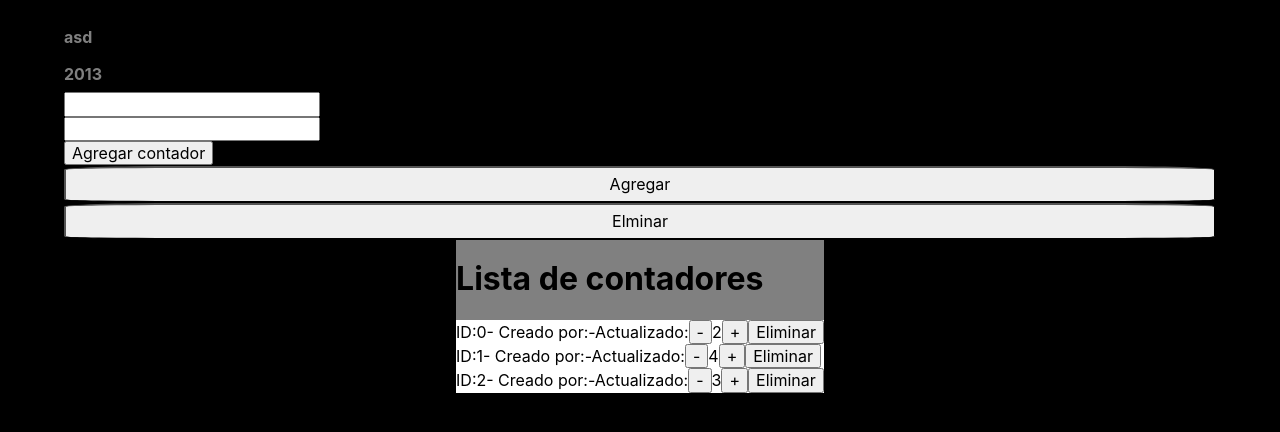
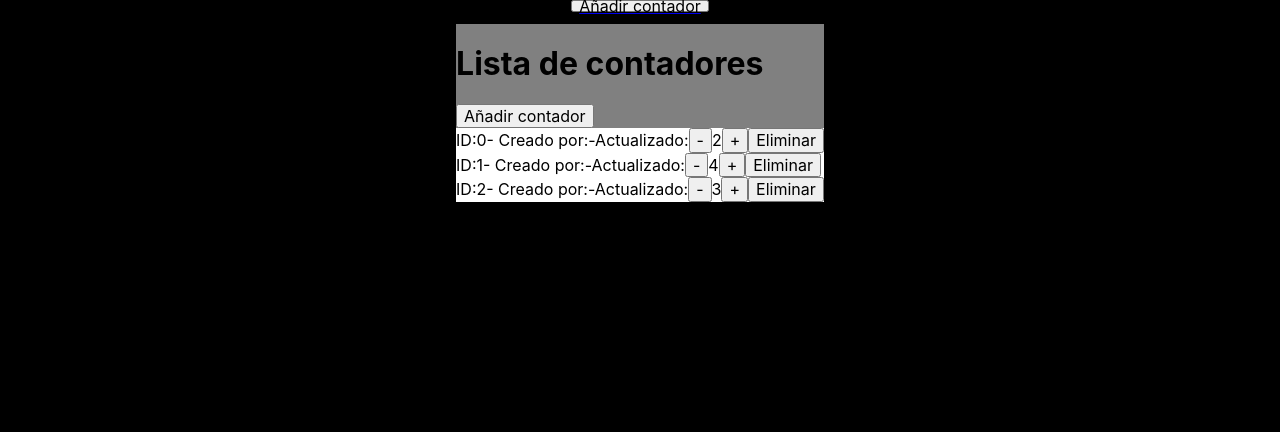
Before and after one commit to LihuelAlmada/parcial1-mcga, a React (Create React App) app: page /counter in a window 1280 px wide. Shown: the top 432 px of the page. Built offline with nearby package versions, Linux system fonts and the light colour scheme.

Commit message:
added routes

```diff
--- a/package.json
+++ b/package.json
@@ -8,6 +8,7 @@
     "@testing-library/user-event": "^7.1.2",
     "react": "^16.13.1",
     "react-dom": "^16.13.1",
+    "react-router-dom": "^5.2.0",
     "react-scripts": "3.4.3"
   },
   "scripts": {
--- a/src/components/App.js
+++ b/src/components/App.js
@@ -1,21 +1,23 @@
 import './reset.css';
 import './App.css';
 import React from 'react';
+import { BrowserRouter, Link, Route } from 'react-router-dom';
 import Home from './screens/Home';
 import Counter from './screens/Counter';
-import card from './cards.json'
+import card from './cards.json';
+import Button from '../components/screens/Button';
 
 class App extends React.Component{
   constructor(props) {
     super(props)
-    this.state = {name: "asd", year: 2013, idCard: 2, card: card, }
+    this.state = {name: "asd", year: 2013, idCard: 2, card: card, buttonName1: "Lista de contadores", buttonName2: "Añadir contador" }
   }
-  addCard = (name) => {
+  addCard = () => {
     this.state.idCard = this.state.idCard +1;
     console.log(this.state.idCard)
     const newCard = {
       id: this.state.idCard,
-      name: name,
+      name: this.state.name,
       create: "10/20/2020, 8:51:45 PM",
       update: "10/21/2020, 8:55:57 PM",
       number: 0
@@ -50,19 +52,33 @@ class App extends React.Component{
 
   render(){
     return (
+      <BrowserRouter>
         <div className= "wrapper">
+          <Route exact path="/home">
             <Home
               name={this.state.name}
               year={this.state.year}
-          addCard={this.addCard}
             />
+            <Link to = "/counter">
+            <Button buttonName = {this.state.buttonName1}/>
+          </Link>
+          </Route>
+
+          <Route exact path="/counter">
+            <Link to = "/home">
+              <Button buttonName = {this.state.buttonName2}/>
+            </Link>
             <Counter
                 card = {this.state.card}
+                addCard={this.addCard}
                 deleteCard={this.deleteCard}
                 sumNumberCard={this.sumNumberCard}
                 minusNumberCard={this.minusNumberCard}
               />
+          </Route>
         </div>
+      </BrowserRouter>
+
     )
   }
 }
--- a/src/components/screens/Button/style.css
+++ b/src/components/screens/Button/style.css
@@ -1,5 +1,8 @@
 .button{
     width: 100%;
     height: 50%;
-    border-radius: 10%;
+    display: flex;
+    flex-direction: column;
+    justify-content: center;
+    align-items: center;
 }
--- a/src/components/screens/Counter/index.jsx
+++ b/src/components/screens/Counter/index.jsx
@@ -12,6 +12,7 @@ class Counter extends React.Component{
     return (
     <div className="counter">
       <h1>Lista de contadores</h1>
+      <button onClick={this.props.addCard}>Añadir contador</button>
       { this.props.card.map(e =>
       <CounterCard
         e={e}
--- a/src/components/screens/Home/index.jsx
+++ b/src/components/screens/Home/index.jsx
@@ -1,27 +1,25 @@
 import './style.css';
 import React from 'react';
 import HomeCard from '../HomeCard';
-import Button from '../Button';
+//import Button from '../Button';
 import HomeForm from '../HomeForm';
 
 
 class Home extends React.Component{
   constructor(props) {
     super(props)
-    this.state = {buttonName1: "Agregar", buttonName2: "Elminar"}
+    this.state = {buttonName1: "Agregar", buttonName2: "Agregar contador"}
   }
 
   render(){
     return (
-    <div className="home">
-          <div>Alumno</div>
-      <HomeCard name = {this.props.name}year = {this.props.year}/>
-      <HomeForm addCard={this.props.addCard}/>
-      <div className="buttonsHome">
-        <Button buttonName = {this.state.buttonName1}/>
-        <Button buttonName = {this.state.buttonName2}/>
+      <div className="home">
+            <div>Alumno</div>
+        <HomeCard name = {this.props.name}year = {this.props.year}/>
+        <HomeForm />
       </div>
-    </div>
+
+
     )
   }
 }
--- a/src/components/screens/Home/style.css
+++ b/src/components/screens/Home/style.css
@@ -6,14 +6,3 @@
   justify-content: flex-start;
   align-items: flex-start;
 }
-.buttonsHome{
-  width: 100%;
-  height: 50%;
-  display: flex;
-  flex-direction: column;
-  justify-content: center;
-  align-items: center;
-}
-.green{
-  background-color: green;
-}
--- a/src/components/screens/HomeForm/index.jsx
+++ b/src/components/screens/HomeForm/index.jsx
@@ -10,7 +10,6 @@ class HomeForm extends React.Component{
   }
   onSubmit= (e) => {
     console.log('enviando');
-    this.props.addCard(this.state.name,this.state.year);
     e.preventDefault();
 
   }
@@ -26,7 +25,7 @@ class HomeForm extends React.Component{
     <form className="homeForm" onSubmit={this.onSubmit}>
       <input type="text" name="name" placeholder="" onChange={this.onChange} value={this.state.name}/>
       <input type="text" name="year" placeholder="" onChange={this.onChange} value={this.state.year}/>
-      <button>Agregar contador</button>
+      <button>Guardar informacion</button>
     </form>
     )
   }
```
Also changed, not shown: 1 other file (tests, documents, lock files or other folders). Lines whose indentation alone changed are shown as unchanged.
